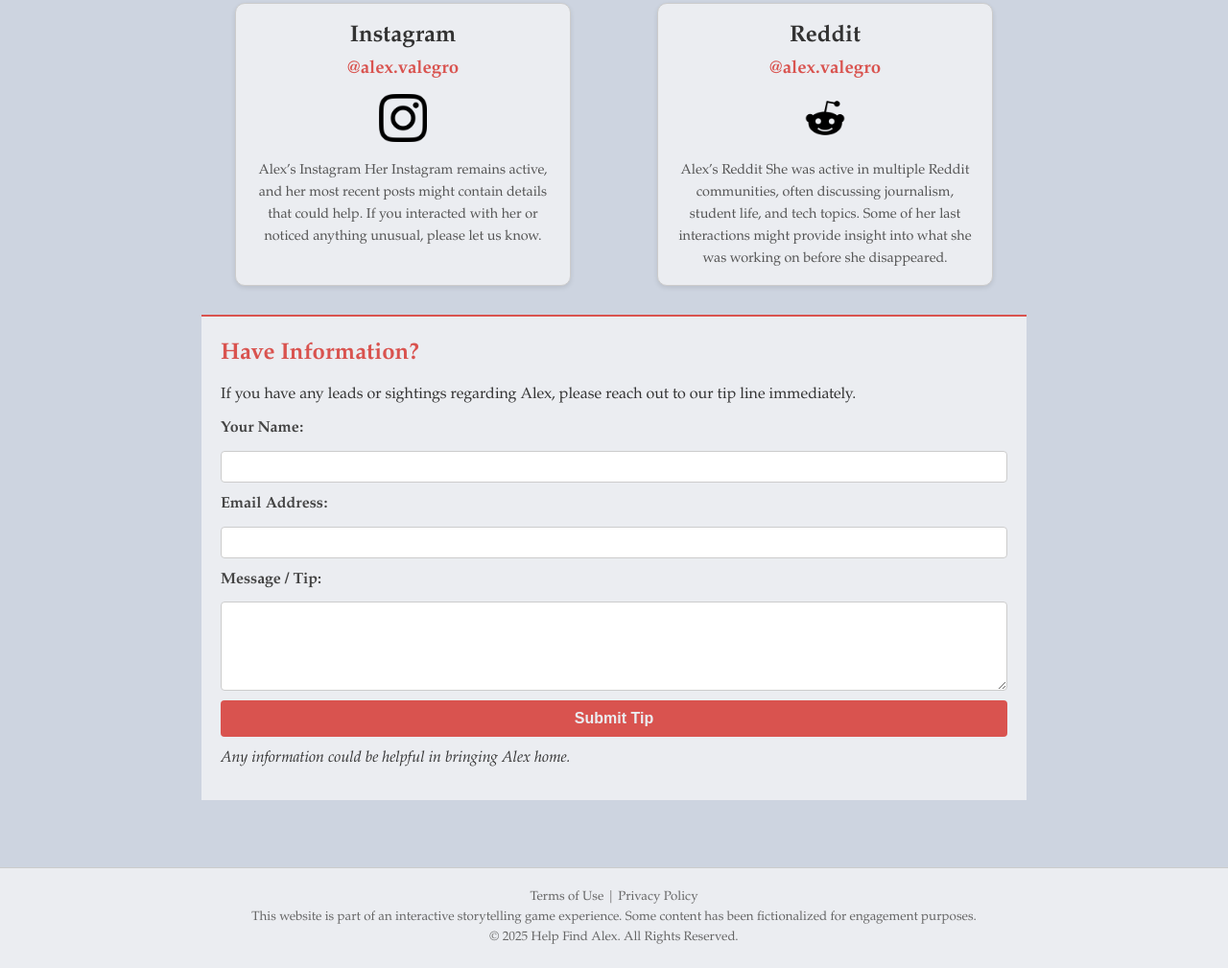
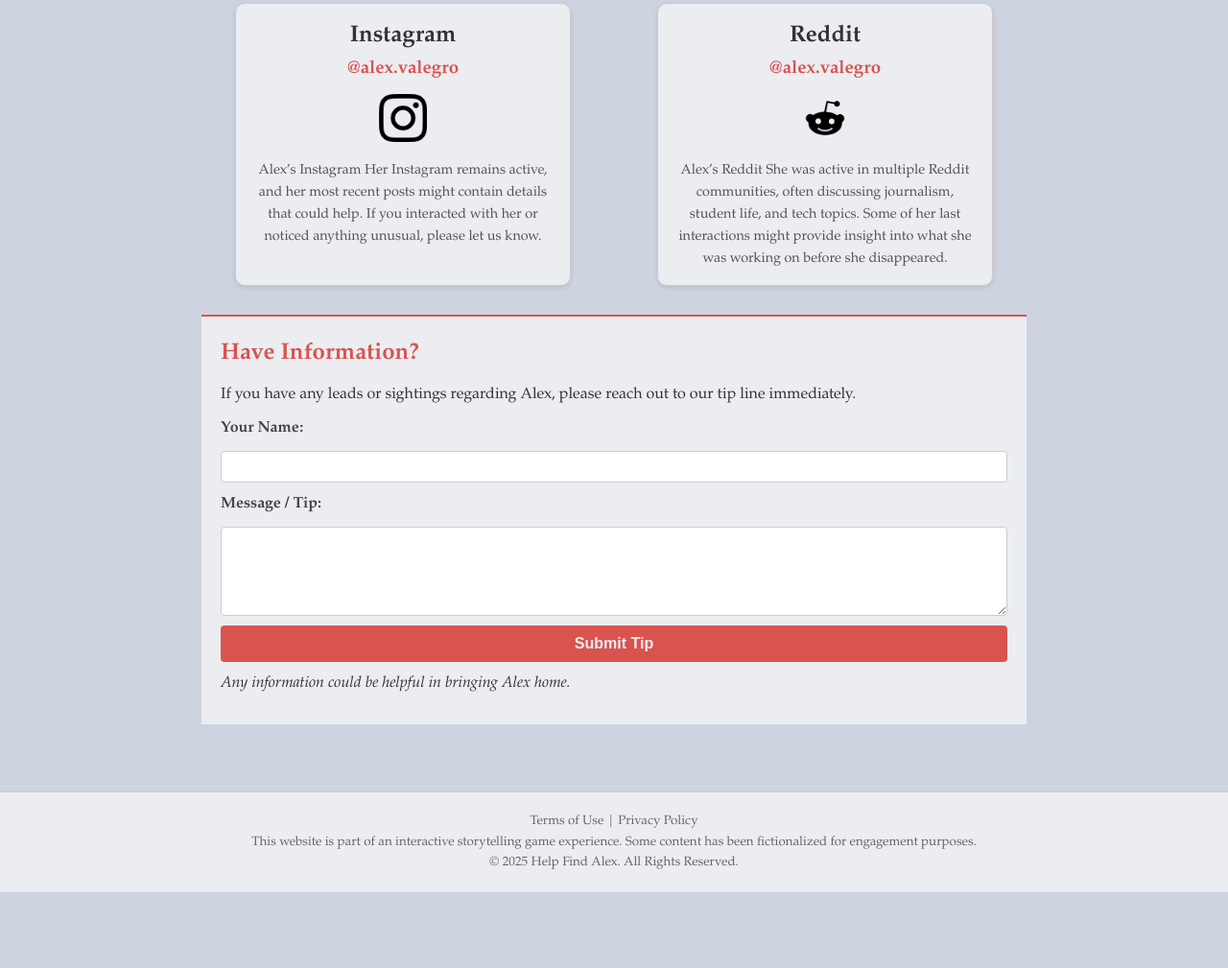
Before and after one commit to chickenjenders/findalex, a plain HTML site: page index.html in a window 1280 px wide. Shown: the part 672-1681 px from the top of the page at 96% size. After the commit the page ends 1602 px from the top, so only its background shows below. Drawn offline with Linux system fonts and the light colour scheme.

Commit message:
tips only name

```diff
--- a/index.html
+++ b/index.html
@@ -65,9 +65,6 @@
         <label for="name">Your Name:</label>
         <input type="text" id="name" name="name" required>
 
-        <label for="email">Email Address:</label>
-        <input type="email" id="email" name="email" required>
-
         <label for="message">Message / Tip:</label>
         <textarea id="message" name="message" rows="5" required></textarea>
 
```
